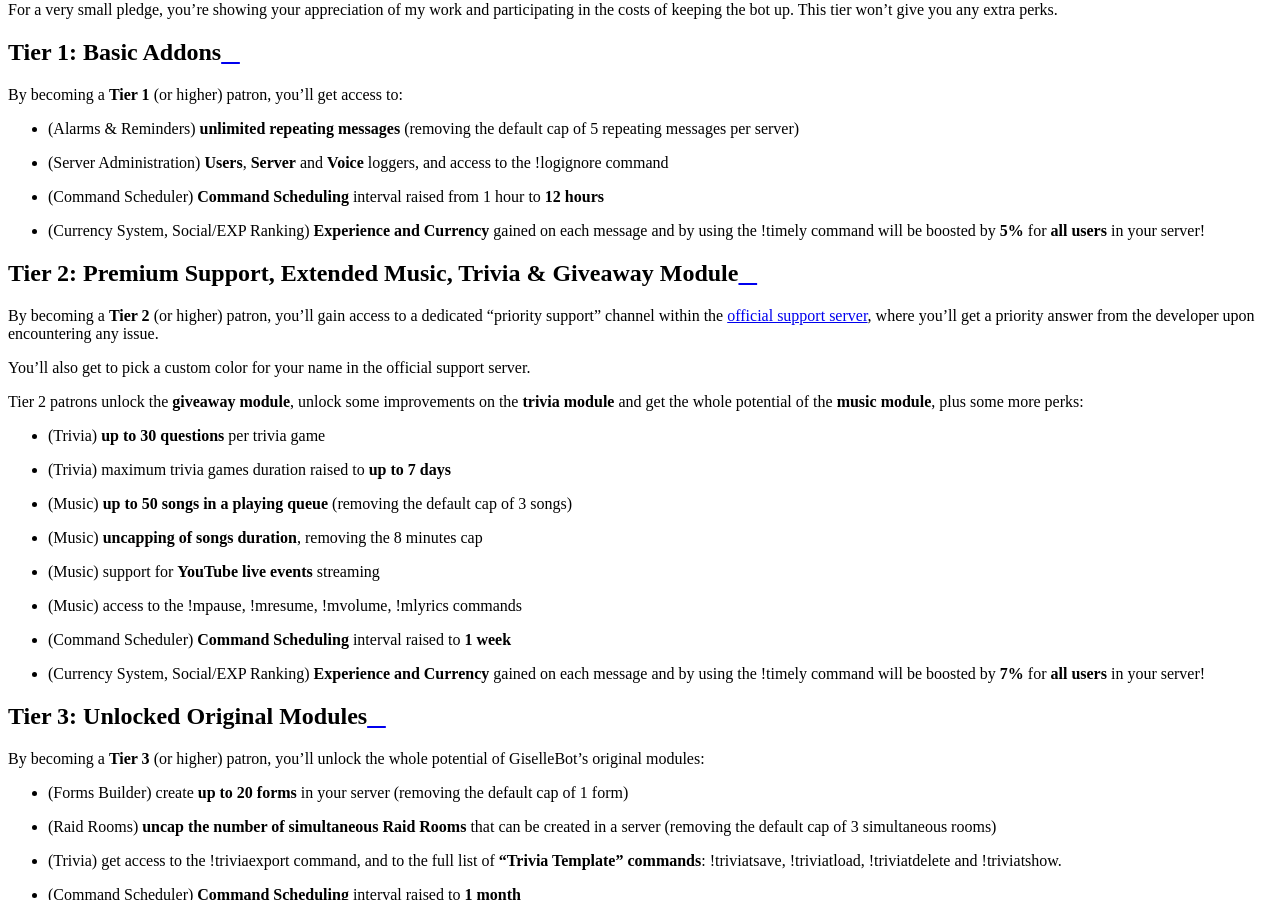
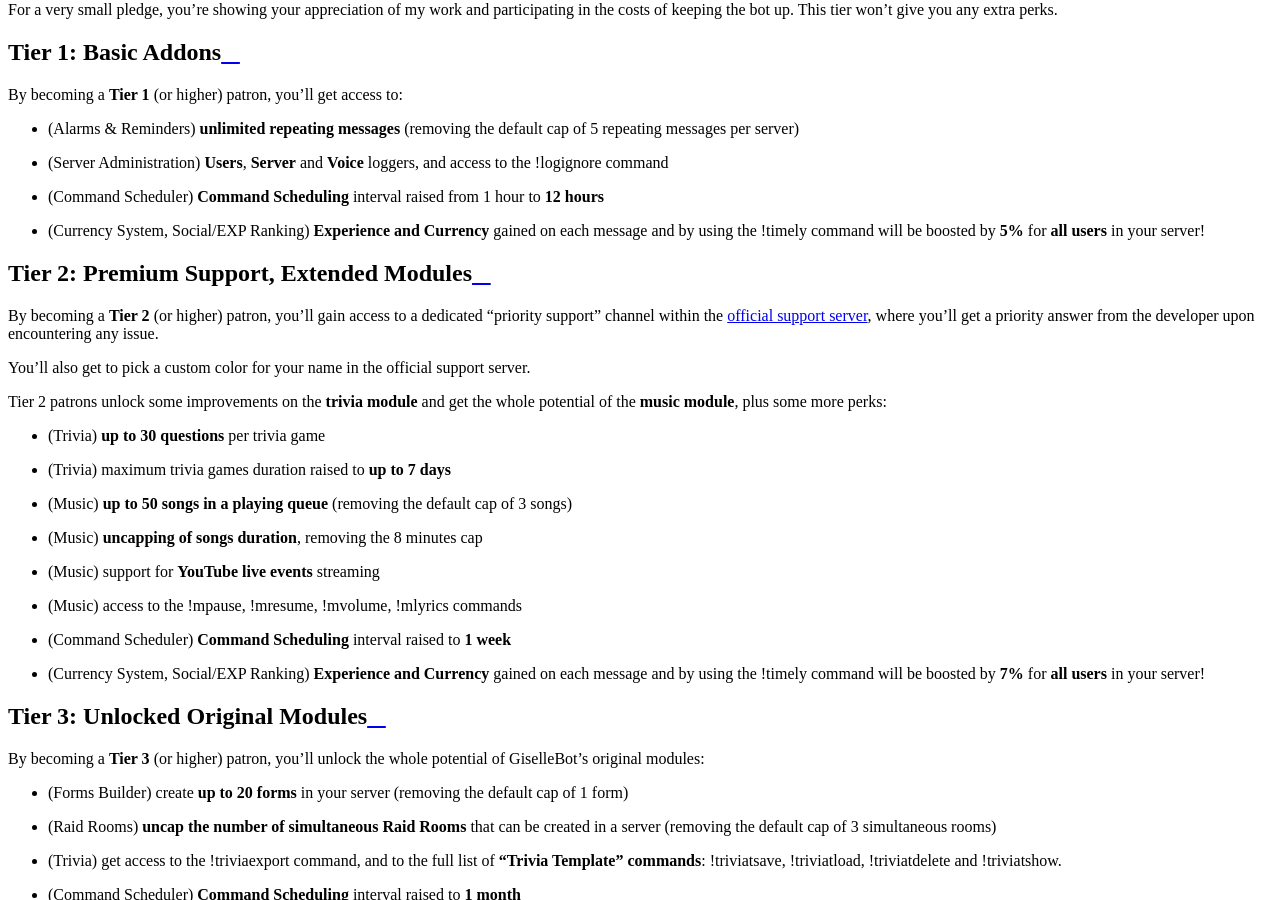
Before and after one commit to cycloptux/GiselleBot-Documentation, a Sphinx documentation site: the page built from docs/source/premium-perks.rst, in a window 1280 px wide and 900 px high, scrolled down 1844 px. Built offline with Sphinx 7.4.7 and the Read the Docs theme 2.0.0, drawn with Linux system fonts in a browser that asks for light colours; some of the changed text lies outside the part shown.

Commit message:
Giveaway module is no longer premium.

```diff
--- a/docs/source/premium-perks.rst
+++ b/docs/source/premium-perks.rst
@@ -39,14 +39,14 @@
 * (Command Scheduler) **Command Scheduling** interval raised from 1 hour to **12 hours**
 * (Currency System, Social/EXP Ranking) **Experience and Currency** gained on each message and by using the |bot_prefix|\ timely command will be boosted by **5%** for **all users** in your server!
 
-Tier 2: Premium Support, Extended Music, Trivia & Giveaway Module
-=================================================================
+Tier 2: Premium Support, Extended Modules
+=========================================
 
 By becoming a **Tier 2** (or higher) patron, you'll gain access to a dedicated "priority support" channel within the `official support server <https://gisl.eu/docs>`_, where you'll get a priority answer from the developer upon encountering any issue.
 
 You'll also get to pick a custom color for your name in the official support server.
 
-Tier 2 patrons unlock the **giveaway module**, unlock some improvements on the **trivia module** and get the whole potential of the **music module**, plus some more perks:
+Tier 2 patrons unlock some improvements on the **trivia module** and get the whole potential of the **music module**, plus some more perks:
 
 * (Trivia) **up to 30 questions** per trivia game
 * (Trivia) maximum trivia games duration raised to **up to 7 days**
```
